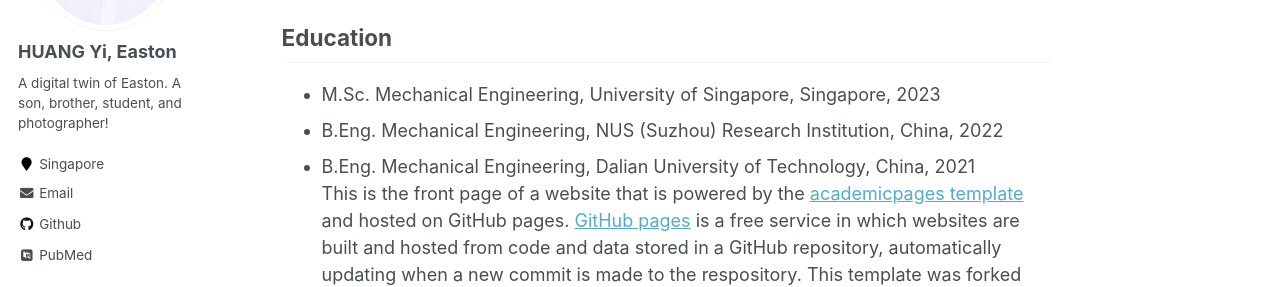
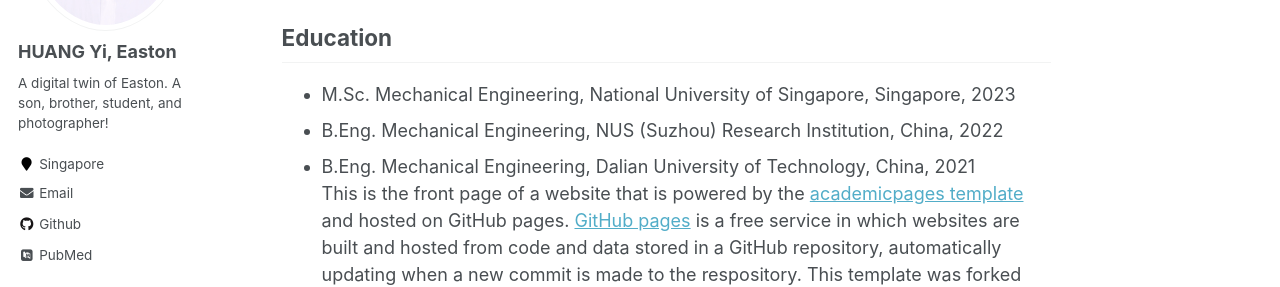
Before and after one commit to easton-hy/easton-hy.github.io, a Jekyll site: the page built from _pages/about.md, in a window 1280 px wide and 900 px high. Shown: the part 327-614 px from the top of the window. Built offline with Jekyll 4.4.1, drawn with Linux system fonts in a browser that asks for light colours; some web fonts are replaced.

Commit message:
Update about.md

```diff
--- a/_pages/about.md
+++ b/_pages/about.md
@@ -16,7 +16,7 @@ Education
 
 Education
 ------
-* M.Sc. Mechanical Engineering, University of Singapore, Singapore, 2023
+* M.Sc. Mechanical Engineering, National University of Singapore, Singapore, 2023
 * B.Eng. Mechanical Engineering, NUS (Suzhou) Research Institution, China, 2022
 * B.Eng. Mechanical Engineering, Dalian University of Technology, China, 2021
 This is the front page of a website that is powered by the [academicpages template](https://github.com/academicpages/academicpages.github.io) and hosted on GitHub pages. [GitHub pages](https://pages.github.com) is a free service in which websites are built and hosted from code and data stored in a GitHub repository, automatically updating when a new commit is made to the respository. This template was forked from the [Minimal Mistakes Jekyll Theme](https://mmistakes.github.io/minimal-mistakes/) created by Michael Rose, and then extended to support the kinds of content that academics have: publications, talks, teaching, a portfolio, blog posts, and a dynamically-generated CV. You can fork [this repository](https://github.com/academicpages/academicpages.github.io) right now, modify the configuration and markdown files, add your own PDFs and other content, and have your own site for free, with no ads! An older version of this template powers my own personal website at [stuartgeiger.com](http://stuartgeiger.com), which uses [this Github repository](https://github.com/staeiou/staeiou.github.io).
```
